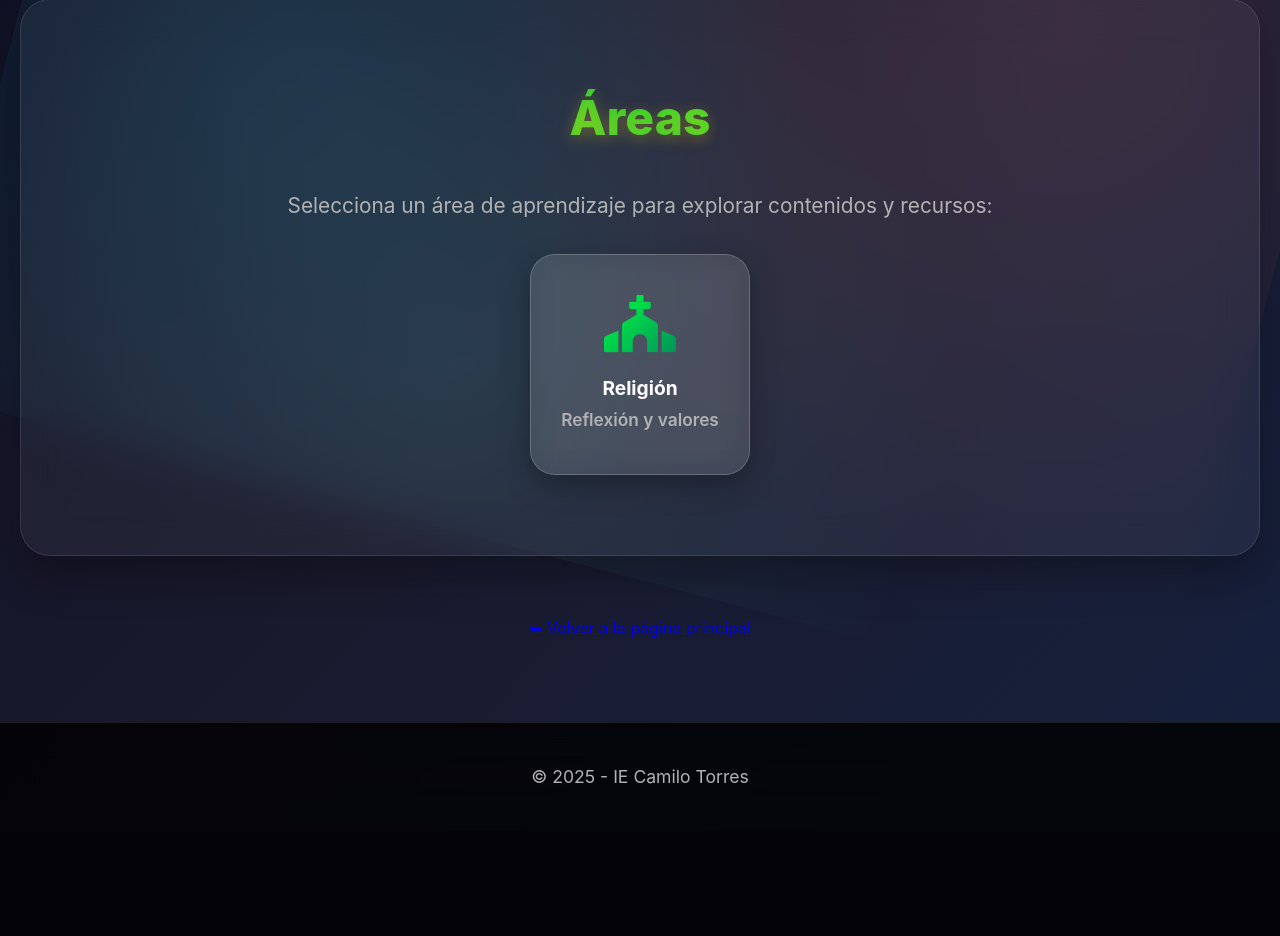
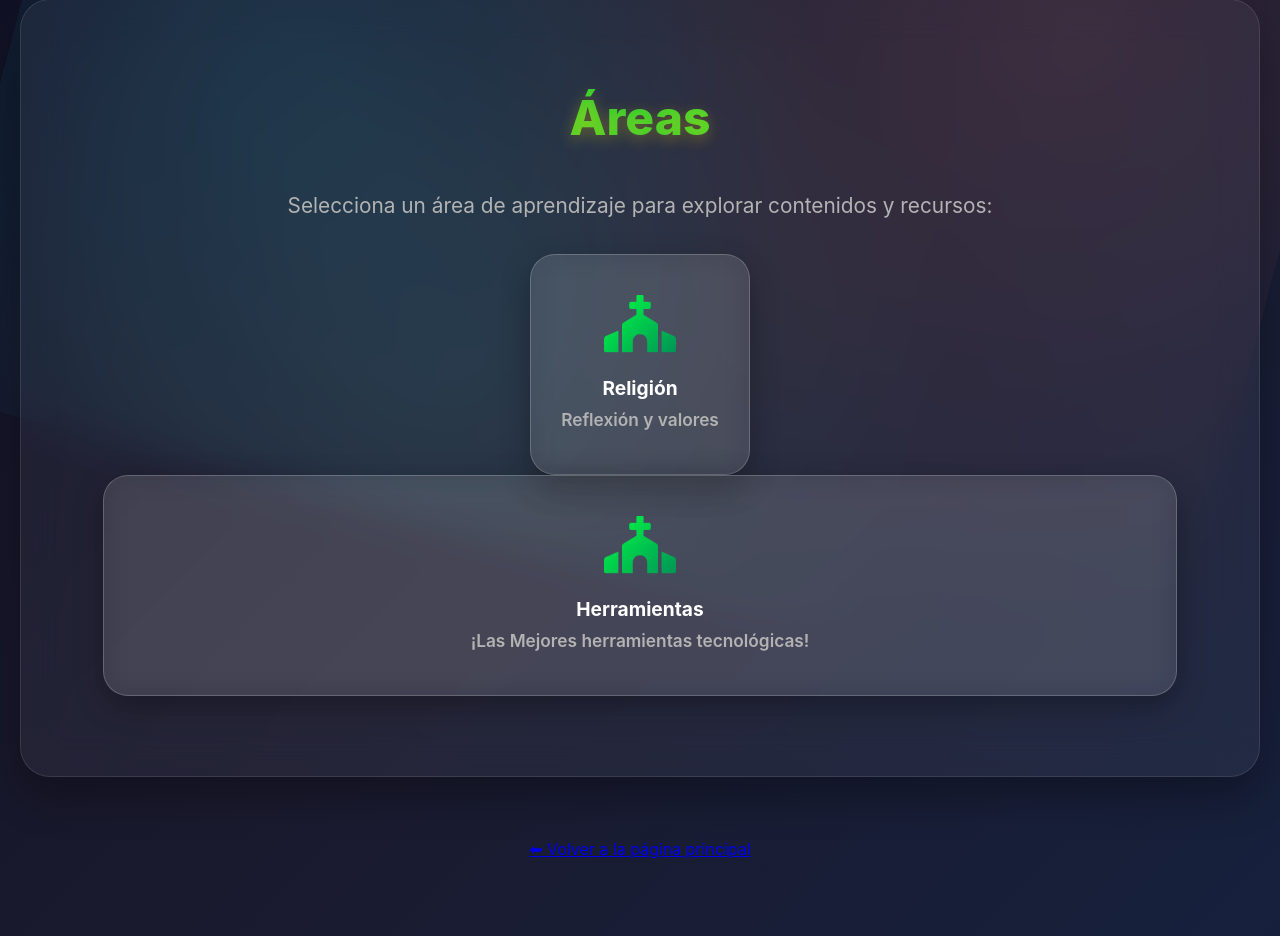
Before and after one commit to belaNh27/IEcamilotorres, a Flask app: page /smartedu in a window 1280 px wide. Shown: the part 232-1168 px from the top of the page. Before the commit the page ends 1016 px from the top, so only its background shows below. Run offline with Flask 3, Linux system fonts and the light colour scheme.

Commit message:
Update smartedu.html

```diff
--- a/templates/smartedu.html
+++ b/templates/smartedu.html
@@ -29,6 +29,14 @@
                         </div>
                     </a>
                 </div>
+                <a href="{{ url_for('tec') }}" class="icfes-button" style="transition: none;">
+                        <i class="fas fa-church" style="font-size: 3em; background: linear-gradient(135deg, #00ff44, #009456); -webkit-background-clip: text; -webkit-text-fill-color: transparent;"></i>
+                        <div>
+                            <strong>Herramientas</strong><br>
+                            <span>¡Las Mejores herramientas tecnológicas!</span>
+                        </div>
+                    </a>
+                </div>
             </div>
         </section>
 
```
